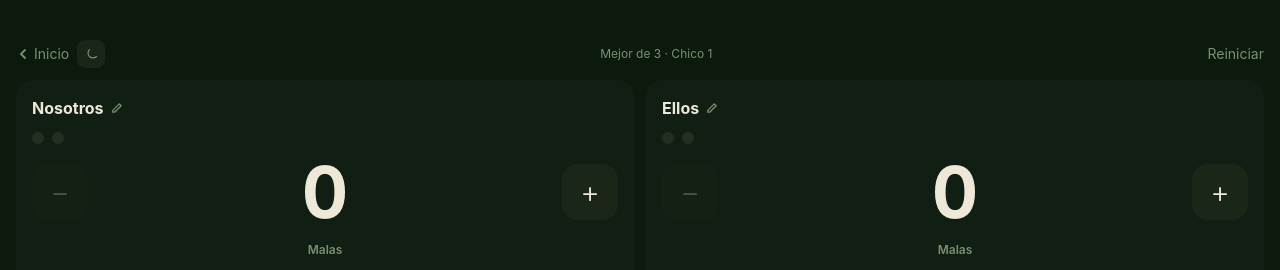
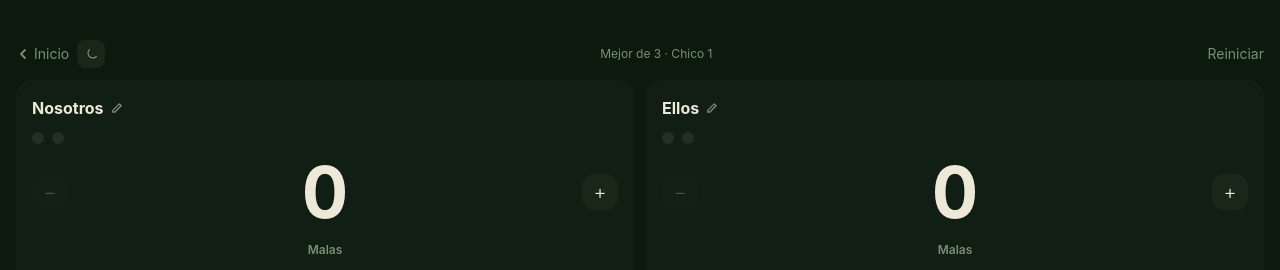
Before and after one commit to ledelsztein/tantoapp, a React (Vite) app: page /truco/game in a window 1280 px wide. Shown: the top 270 px of the page. Built offline with nearby package versions, Linux system fonts and the light colour scheme.

Commit message:
fix(truco): reducir tamaño botones +/- a w-9 h-9
Co-Authored-By: Claude Sonnet 4.6 (1M context) <noreply@anthropic.com>

```diff
--- a/src/components/games/truco/TrucoGame.tsx
+++ b/src/components/games/truco/TrucoGame.tsx
@@ -110,7 +110,7 @@ export default function TrucoGame() {
           <button
             onClick={() => pts > 0 && s.setPoints(team, pts - 1)}
             disabled={pts === 0}
-            className="w-14 h-14 rounded-2xl bg-surface2 text-text text-3xl font-light active:scale-95 transition-transform disabled:opacity-25 shrink-0"
+            className="w-9 h-9 rounded-xl bg-surface2 text-text text-xl font-light active:scale-95 transition-transform disabled:opacity-25 shrink-0"
           >
             −
           </button>
@@ -119,7 +119,7 @@ export default function TrucoGame() {
           </span>
           <button
             onClick={() => s.addPoints(team, 1)}
-            className="w-14 h-14 rounded-2xl bg-surface2 text-text text-3xl font-light active:scale-95 transition-transform shrink-0"
+            className="w-9 h-9 rounded-xl bg-surface2 text-text text-xl font-light active:scale-95 transition-transform shrink-0"
           >
             +
           </button>
```
